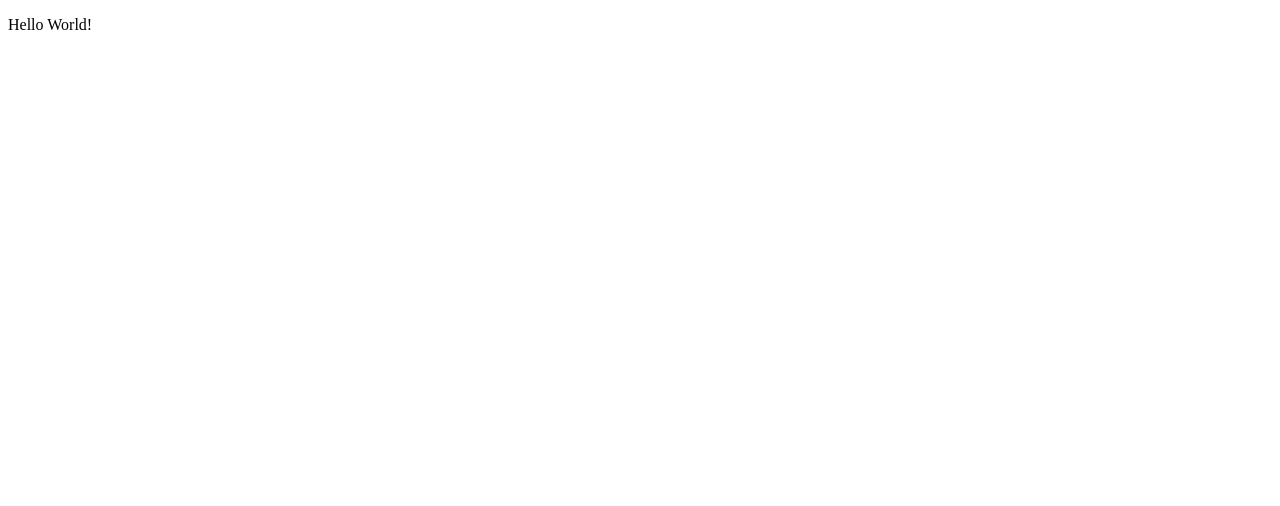
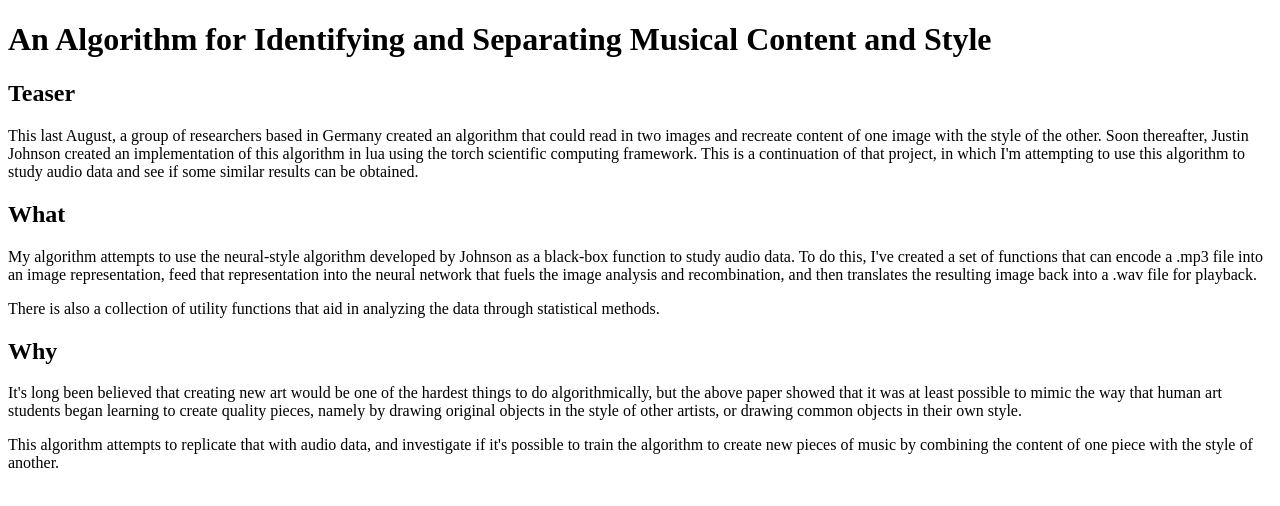
Before and after one commit to Candlemancer/neural-audio, a plain HTML site: page index.html in a window 1280 px wide. Drawn offline with Linux system fonts and the light colour scheme.

Commit message:
Pages Content

```diff
--- a/index.html
+++ b/index.html
@@ -4,6 +4,30 @@
 	<title>Nerual Audio</title>
 </head>
 <body>
-	<p>Hello World!</p>
+	<h1>
+		An Algorithm for Identifying and Separating Musical Content and Style
+	</h1>
+
+	<h2>Teaser</h2>
+	<p>
+		This last August, a group of researchers based in Germany created an algorithm that could read in two images and recreate content of one image with the style of the other. Soon thereafter, Justin Johnson created an implementation of this algorithm in lua using the torch scientific computing framework. This is a continuation of that project, in which I'm attempting to use this algorithm to study audio data and see if some similar results can be obtained.
+	</p>
+
+	<h2>What</h2>
+	<p>
+		My algorithm attempts to use the neural-style algorithm developed by Johnson as a black-box function to study audio data. To do this, I've created a set of functions that can encode a .mp3 file into an image representation, feed that representation into the neural network that fuels the image analysis and recombination, and then translates the resulting image back into a .wav file for playback.
+	</p>
+	<p>
+		There is also a collection of utility functions that aid in analyzing the data through statistical methods.
+	</p>
+
+	<h2>Why</h2>
+	<p>
+		It's long been believed that creating new art would be one of the hardest things to do algorithmically, but the above paper showed that it was at least possible to mimic the way that human art students began learning to create quality pieces, namely by drawing original objects in the style of other artists, or drawing common objects in their own style.
+	</p>
+	<p>
+		This algorithm attempts to replicate that with audio data, and investigate if it's possible to train the algorithm to create new pieces of music by combining the content of one piece with the style of another.
+	</p>
+
 </body>
 </html>
```
